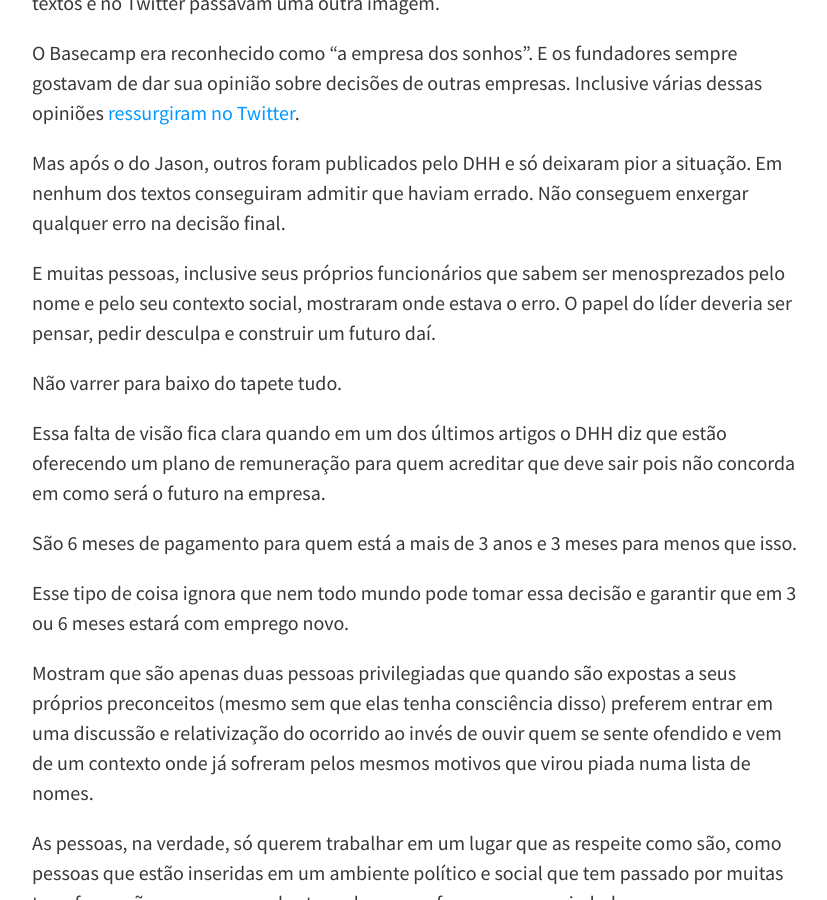
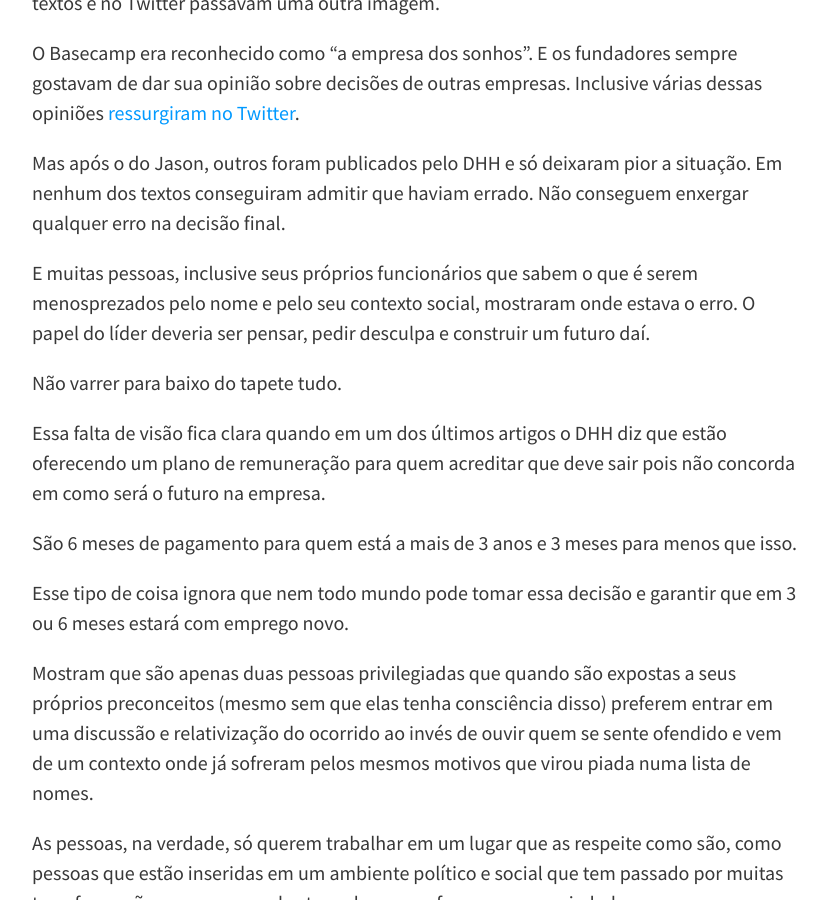
Before and after one commit to felipecbarbosa/felipecbarbosa.github.io, a Jekyll site: the page built from _posts/2021-04-30-startups-negocios-politica.md, in a window 1280 px wide and 900 px high, scrolled down 1874 px. Shown: the whole window, without its empty margins (224-1051 px from the left). Built offline with Jekyll 4.4.1, drawn with Linux system fonts in a browser that asks for light colours; nearby versions of some CDN libraries; comment, search, counter and statistics services are not loaded.

Commit message:
Fixed paragraph

```diff
--- a/_posts/2021-04-30-startups-negocios-politica.md
+++ b/_posts/2021-04-30-startups-negocios-politica.md
@@ -44,7 +44,7 @@ O Basecamp era reconhecido como "a empresa dos sonhos". E os fundadores sempre g
 
 Mas após o do Jason, outros foram publicados pelo DHH e só deixaram pior a situação. Em nenhum dos textos conseguiram admitir que haviam errado. Não conseguem enxergar qualquer erro na decisão final.
 
-E muitas pessoas, inclusive seus próprios funcionários que sabem ser menosprezados pelo nome e pelo seu contexto social, mostraram onde estava o erro. O papel do líder deveria ser pensar, pedir desculpa e construir um futuro daí.
+E muitas pessoas, inclusive seus próprios funcionários que sabem o que é serem menosprezados pelo nome e pelo seu contexto social, mostraram onde estava o erro. O papel do líder deveria ser pensar, pedir desculpa e construir um futuro daí.
 
 Não varrer para baixo do tapete tudo.
 
```
